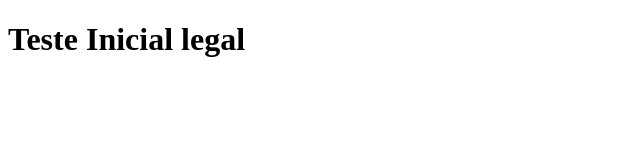
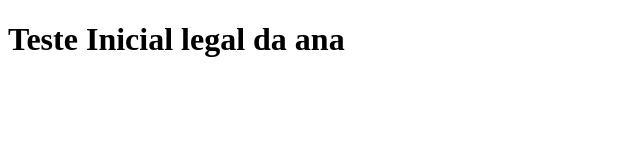
Before and after one commit to viniciusbertolo/estudo_git, a plain HTML site: page index.html in a window 1280 px wide. Shown: the whole page, without its empty margins (0-640 px from the left). Drawn offline with Linux system fonts and the light colour scheme.

Commit message:
Add curso da ana

```diff
--- a/index.html
+++ b/index.html
@@ -7,6 +7,6 @@
     <title>Document</title>
 </head>
 <body>
-    <h1>Teste Inicial legal</h1>
+    <h1>Teste Inicial legal da ana</h1>
 </body>
 </html>
```
